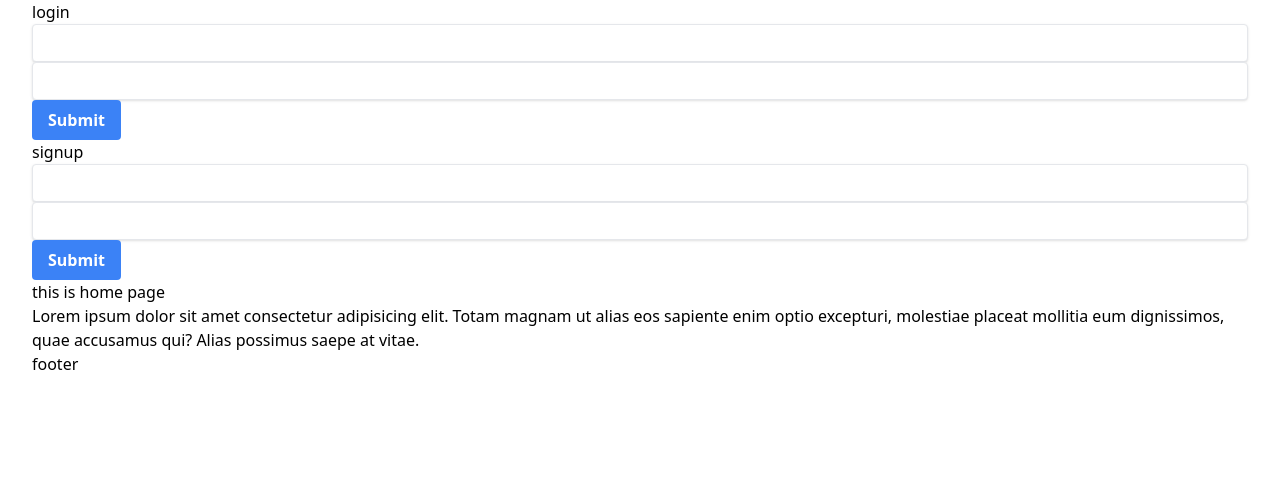
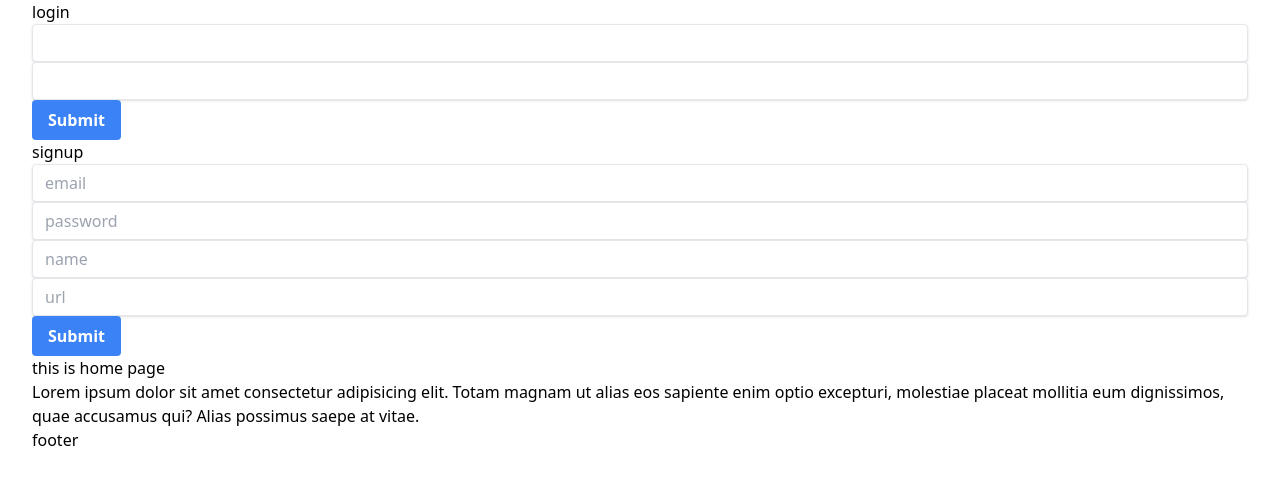
Before and after one commit to alifprihantoro/nextjs, a Next.js app: page / in a window 1280 px wide. Shown: the top 484 px of the page. Built offline with nearby package versions, Linux system fonts and the light colour scheme; no server answers.

Commit message:
sign up with name, urlprofile

```diff
--- a/component/form/index.tsx
+++ b/component/form/index.tsx
@@ -3,6 +3,7 @@ import SignUpForm from "./signUP";
 import React, { useContext } from "react";
 import { loginContext, LoginContext } from "../../context/login";
 import LoginForm from "./login";
+import UpdateUsrFirebase from "../../firebase/update";
 // import { getAuth, onAuthStateChanged } from "firebase/auth";
 
 export default function FormLogin() {
@@ -27,8 +28,10 @@ export default function FormLogin() {
     return (
       <>
         <Logout context={context} />
+        {/* <UpdateUsrFirebase displayName="" photoURL=""/> */}
         <div>Nama : {context.data.name}</div>
         <div>Email : {context.data.email}</div>
+        <div>profile : {context.data.url}</div>
       </>
     );
   }
--- /dev/null
+++ b/component/form/showData.tsx
@@ -0,0 +1,8 @@
+export default function ShowData({setData, user}:any) {
+  // console.log(user);
+  const name = user.displayName;
+  const email = user.email;
+  const url = user.photoURL;
+  setData({ name, email, url });
+  // console.log(context.data);
+}
--- a/component/form/signUP.tsx
+++ b/component/form/signUP.tsx
@@ -1,13 +1,16 @@
 import React, { useState } from "react";
 import { useForm } from "react-hook-form";
 import SignUp from "../../firebase/signup";
+import UpdateUsrFirebase from "../../firebase/update";
 import { FormErrorLogin } from "./error";
 
 type Inputs = {
   email: string;
   password: string;
+  name: string;
+  url: string;
 };
-export default function SignUpForm({context}:any) {
+export default function SignUpForm({ context }: any) {
   // set error form
   const [ErrLogin, setErrLogin] = useState("");
   // function form/handling err/onsubmit
@@ -19,25 +22,33 @@ export default function SignUpForm({context}:any) {
   } = useForm<Inputs>();
   // if submit klick
   const onSubmit = async (e: any) => {
-    context.setisLoading(true)
+    context.setisLoading(true);
     setErrLogin("");
     // get form
-    const { email, password } = e;
+    const { email, password, name, url } = e;
     // console.log(email);
-
     // exec signup
     try {
-      await SignUp(email, password);
-    context.setisLoading(false)
+      await SignUp(email, password)
+      .then(() => {
+          const displayName = name;
+          // console.log('pengambilan signup--------')
+          // console.log(displayName);
+          const photoURL = url;
+          // console.log(photoURL);
+          UpdateUsrFirebase({ displayName, photoURL });
+        context.setisLoading(false);
+      });
     } catch (err) {
       setErrLogin("email sudah dipakai");
-    context.setisLoading(false)
+      context.setisLoading(false);
     }
   };
   return (
     <form onSubmit={handleSubmit(onSubmit)}>
       {ErrLogin !== "" && <span>{ErrLogin}</span>}
       <input
+        placeholder="email"
         className="shadow appearance-none border rounded w-full py-2 px-3 text-gray-700 leading-tight focus:outline-none focus:shadow-outline"
         type="email"
         {...register("email", { required: true })}
@@ -45,6 +56,7 @@ export default function SignUpForm({context}:any) {
       {/* component if error */}
       <FormErrorLogin error={errors.email} />
       <input
+        placeholder="password"
         className="shadow appearance-none border rounded w-full py-2 px-3 text-gray-700 leading-tight focus:outline-none focus:shadow-outline"
         type="password"
         {...register("password", { required: true, minLength: 8 })}
@@ -52,6 +64,20 @@ export default function SignUpForm({context}:any) {
       {/* component if error */}
       <FormErrorLogin error={errors.password} />
       <input
+        placeholder="name"
+        className="shadow appearance-none border rounded w-full py-2 px-3 text-gray-700 leading-tight focus:outline-none focus:shadow-outline"
+        {...register("name", { required: true })}
+      />
+      {/* component if error */}
+      <FormErrorLogin error={errors.name} />
+      <input
+        placeholder="url"
+        className="shadow appearance-none border rounded w-full py-2 px-3 text-gray-700 leading-tight focus:outline-none focus:shadow-outline"
+        {...register("url", { required: true })}
+      />
+      {/* component if error */}
+      <FormErrorLogin error={errors.url} />
+      <input
         className="bg-blue-500 hover:bg-blue-700 text-white font-bold py-2 px-4 rounded focus:outline-none focus:shadow-outline"
         type="submit"
       />
--- /dev/null
+++ b/firebase/update.tsx
@@ -0,0 +1,24 @@
+import { getAuth, updateProfile, User } from "firebase/auth";
+
+export default function UpdateUsrFirebase({displayName, photoURL }: any) {
+  const auth = getAuth();
+  updateProfile(auth.currentUser as User, {
+    displayName,
+    photoURL,
+  })
+    .then(() => {
+      // Profile updated!
+      // console.log("berhasil!!!!!!!!!!!!!!!");
+    })
+    .catch((error) => {
+      // An error occurred
+      console.log(error);
+    });
+    return (
+      <>
+        <h2>update</h2>
+
+      <button>updateProfile</button>
+      </>
+    )
+}
--- a/pages/_app.tsx
+++ b/pages/_app.tsx
@@ -5,10 +5,14 @@ import styles from "../styles/Home.module.css";
 import { useEffect, useState } from "react";
 import { getAuth, onAuthStateChanged } from "firebase/auth";
 import Template from "../component/template";
+import ShowData from "../component/form/showData";
 
 function MyApp({ Component, pageProps }: AppProps) {
   const [isLogin, setIsLogin] = useState(false);
-  const [data, setData] = useState({});
+  const [data, setData] = useState({
+    name: "",
+    url: "",
+  });
   const [isLoading, setisLoading] = useState(true);
   const loginContext: loginContext = {
     isLogin,
@@ -23,11 +27,7 @@ function MyApp({ Component, pageProps }: AppProps) {
       if (user) {
         setIsLogin(true);
         // console.log(user.uid);
-        // console.log(user);
-        const name = user.email?.replace(/\@.*/, "");
-        const email = user.email;
-        setData({ name, email });
-        // console.log(context.data);
+        ShowData({ setData, user });
         setisLoading(false);
         return;
       }
@@ -43,7 +43,7 @@ function MyApp({ Component, pageProps }: AppProps) {
     <div className={styles.container}>
       <LoginContext.Provider value={loginContext}>
         <Template>
-        <Component {...pageProps} />
+          <Component {...pageProps} />
         </Template>
       </LoginContext.Provider>
     </div>
```
Also changed, not shown: firebase/signup.tsx (+6 -6 lines).
